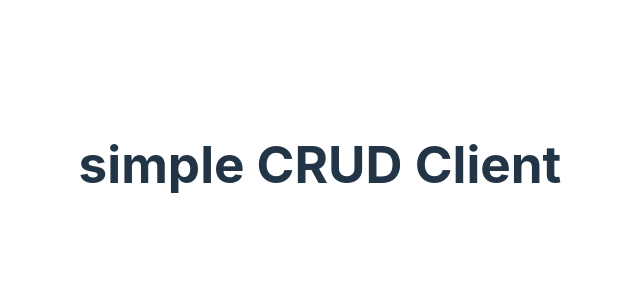
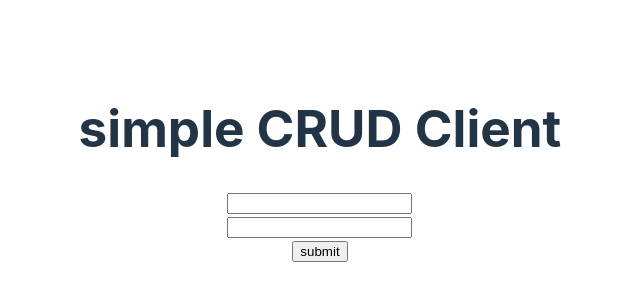
Before and after one commit to ruhulaminpollob/-exploring-mongodb-client-md67, a React (Vite) app: page / in a window 1280 px wide. Shown: the part 236-536 px from the top of the page, without its empty margins (320-960 px from the left). Built offline with nearby package versions, Linux system fonts and the light colour scheme.

Commit message:
added data to mongodb database

```diff
--- a/src/App.jsx
+++ b/src/App.jsx
@@ -4,13 +4,46 @@ import viteLogo from '/vite.svg'
 import './App.css'
 
 function App() {
-  const [count, setCount] = useState(0)
+
+
+  const handleSubmit = event => {
+    event.preventDefault()
+    const form=event.target;
+    const name=form.name.value;
+    const email=form.email.value;
+    const user={name,email}
+    console.log(user);
+
+    fetch("http://localhost:5000/users", {
+      method:"POST",
+      headers:{
+        "content-type":"application/json"
+      },
+      body:JSON.stringify(user)
+    })
+    .then(res=>res.json())
+    .then(data=>{
+      console.log(data);
+      if (data.insertedId) {
+        alert('user successfully added ')
+        form.reset()
+      }
+
+    })
+
+  }
 
   return (
     <>
       <div>
 
         <h1>simple CRUD Client</h1>
+
+        <form onSubmit={handleSubmit} action="">
+          <input type="text" name="name" id="name" /><br />
+          <input type="email" name="email" id="email" /><br />
+          <input type="submit" value="submit" />
+        </form>
       </div>
     </>
   )
```
Also changed, not shown: src/component/users.jsx (added, +11 -0 lines).
